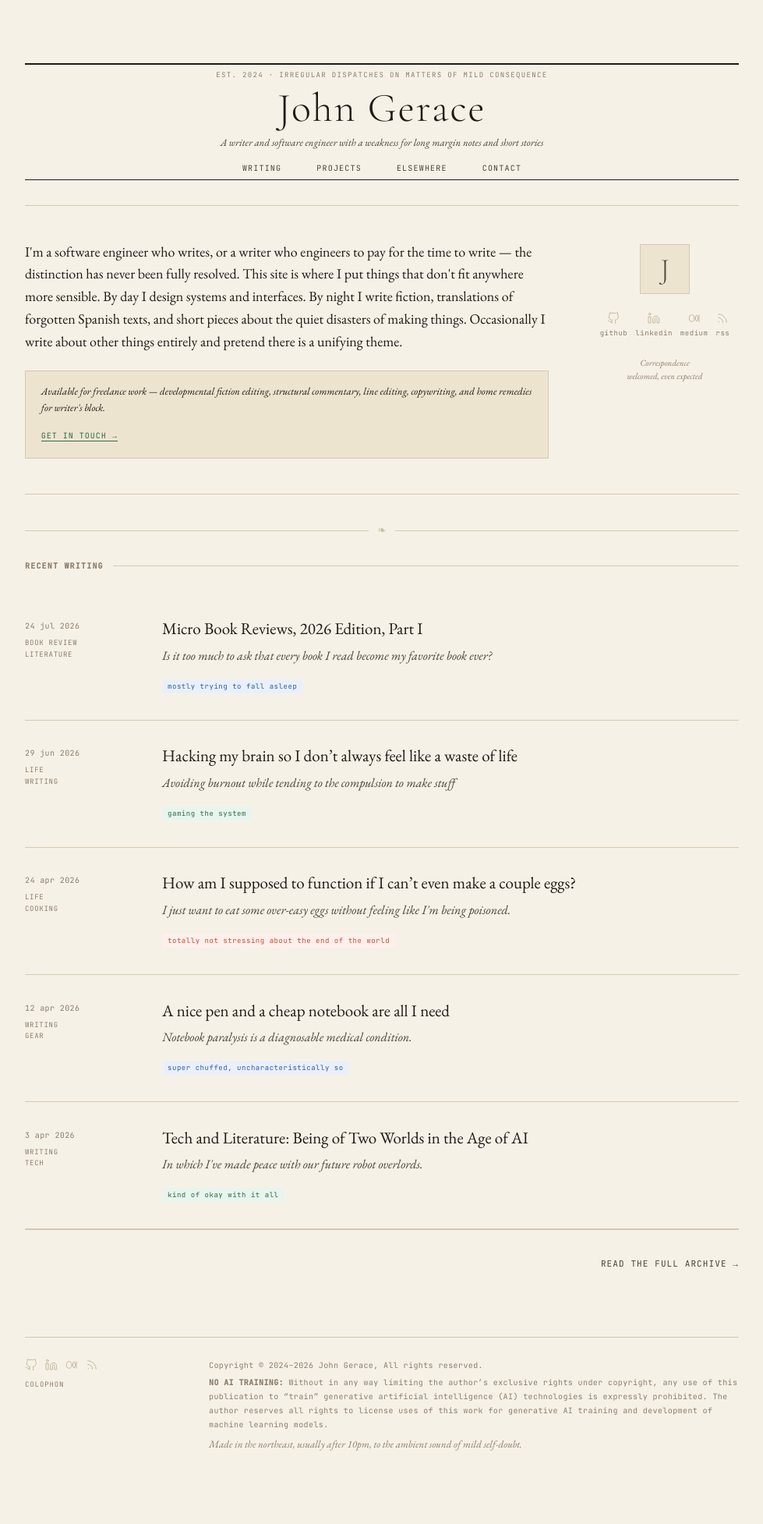
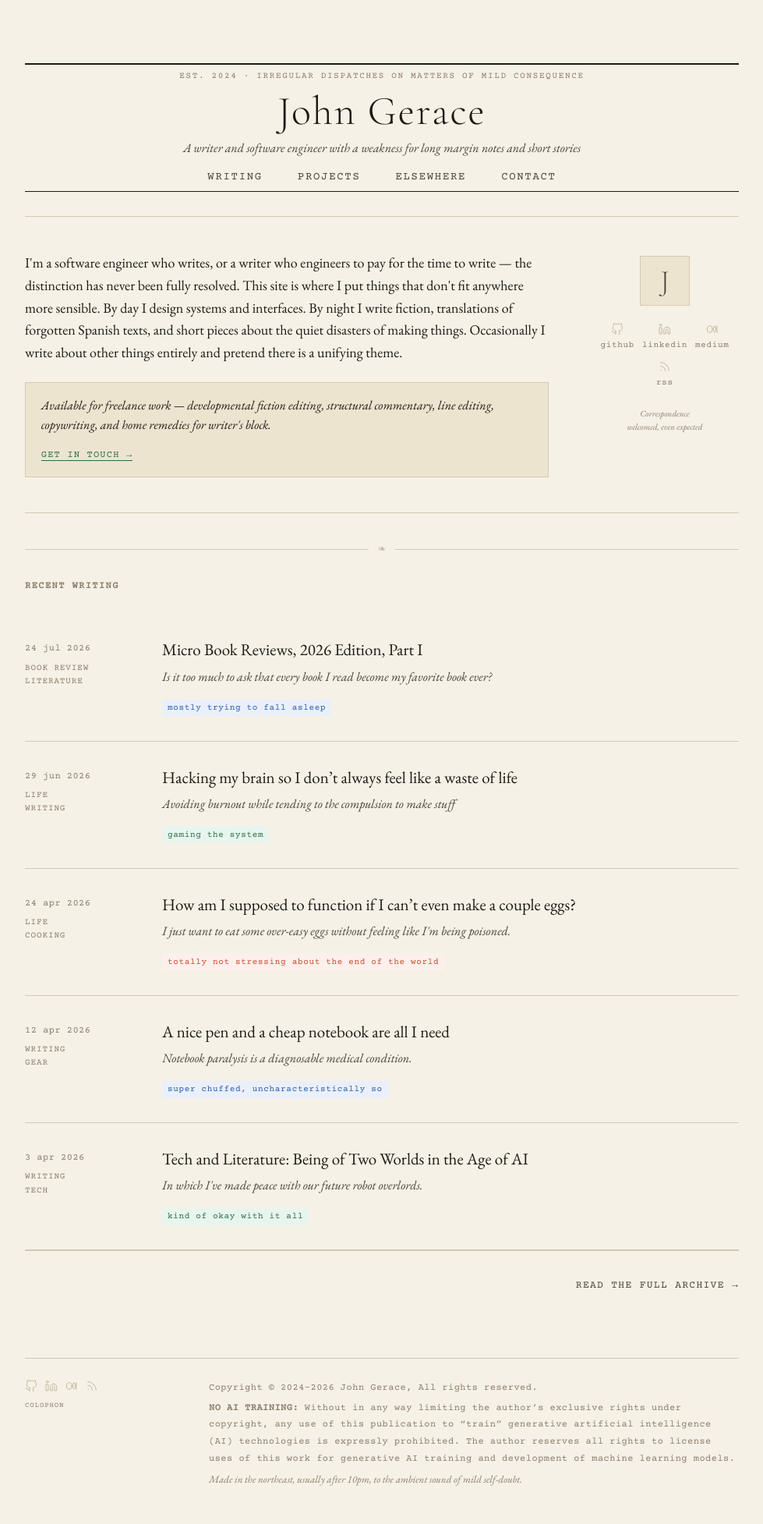
Before and after one commit to jgerace/jgerace.github.io, a Jekyll site: the page built from index.html, in a window 1280 px wide. Shown: the whole page at 78% size, without its empty margins (150-1129 px from the left). Built offline with Jekyll 4.4.1, drawn with Linux system fonts in a browser that asks for light colours; before the commit the page ends 1908 px from its top, so only the background shows below that.

Commit message:
Larger font, Jetbrains Mono -> Courier Prime (#18)

```diff
--- a/_sass/_base.scss
+++ b/_sass/_base.scss
@@ -1,6 +1,6 @@
 // _sass/_base.scss
 
-@import url('https://fonts.googleapis.com/css2?family=EB+Garamond:ital,wght@0,400;0,500;1,400;1,500&family=Cormorant+Garamond:ital,wght@0,300;0,400;1,300;1,400&family=JetBrains+Mono:wght@400;500&display=swap');
+@import url('https://fonts.googleapis.com/css2?family=EB+Garamond:ital,wght@0,400;0,500;1,400;1,500&family=Cormorant+Garamond:ital,wght@0,300;0,400;1,300;1,400&family=Courier+Prime:wght@400;500&display=swap');
 
 *, *::before, *::after {
   box-sizing: border-box;
@@ -80,7 +80,7 @@ body {
 
 .section-label {
   font-family: $font-mono;
-  font-size: 10px;
+  font-size: 12px;
   letter-spacing: 0.12em;
   color: $ink-soft;
   text-transform: uppercase;
@@ -93,7 +93,7 @@ body {
     content: '';
     flex: 1;
     height: 0.5px;
-    background: $rule;
+    // background: $rule;
   }
 }
 
@@ -101,7 +101,7 @@ body {
 .mood-chip {
   display: inline-block;
   font-family: $font-mono;
-  font-size: 9px;
+  font-size: 11px;
   letter-spacing: 0.06em;
   padding: 2px 7px;
   border-radius: 1px;
@@ -161,7 +161,7 @@ body {
 
   &__copyright {
     font-family: $font-mono;
-    font-size: 10px;
+    font-size: 12px;
     letter-spacing: 0.04em;
     color: $ink-soft;
     font-style: normal;
--- a/_sass/_layout.scss
+++ b/_sass/_layout.scss
@@ -118,7 +118,7 @@
 
   &__label {
     font-family: $font-mono;
-    font-size: 9px;
+    font-size: 11px;
     letter-spacing: 0.06em;
     color: $ink-soft;
   }
@@ -149,7 +149,7 @@
   background: $paper-dark;
 
   p {
-    font-size: 13px;
+    font-size: 16px;
     font-style: italic;
     color: $ink-mid;
     margin: 0 0 8px;
@@ -158,7 +158,7 @@
 
   a {
     font-family: $font-mono;
-    font-size: 10px;
+    font-size: 12px;
     letter-spacing: 0.1em;
     text-transform: uppercase;
     color: $pop-green;
@@ -190,7 +190,7 @@
 
   &__date {
     font-family: $font-mono;
-    font-size: 10px;
+    font-size: 12px;
     color: $ink-soft;
     letter-spacing: 0.04em;
     display: block;
@@ -199,7 +199,7 @@
 
   &__tag {
     font-family: $font-mono;
-    font-size: 9px;
+    font-size: 11px;
     color: $ink-soft;
     letter-spacing: 0.08em;
     display: block;
@@ -260,7 +260,7 @@
 
   a {
     font-family: $font-mono;
-    font-size: 11px;
+    font-size: 13px;
     letter-spacing: 0.1em;
     text-transform: uppercase;
     color: $ink-mid;
--- a/_sass/_masthead.scss
+++ b/_sass/_masthead.scss
@@ -23,7 +23,7 @@
 
   &__volume {
     font-family: $font-mono;
-    font-size: 9px;
+    font-size: 11px;
     letter-spacing: 0.15em;
     color: $ink-soft;
     text-transform: uppercase;
@@ -45,7 +45,7 @@
   }
 
   &__subtitle {
-    font-size: 13px;
+    font-size: 16px;
     font-style: italic;
     color: $ink-mid;
     margin: 0;
@@ -60,7 +60,7 @@
 
     a {
       font-family: $font-mono;
-      font-size: 10px;
+      font-size: 14px;
       letter-spacing: 0.12em;
       text-transform: uppercase;
       color: $ink-mid;
--- a/_sass/_post.scss
+++ b/_sass/_post.scss
@@ -10,7 +10,7 @@
 
   &__meta {
     font-family: $font-mono;
-    font-size: 9px;
+    font-size: 13px;
     letter-spacing: 0.14em;
     color: $ink-soft;
     text-transform: uppercase;
@@ -38,7 +38,7 @@
 
   &__byline {
     font-family: $font-mono;
-    font-size: 9px;
+    font-size: 13px;
     letter-spacing: 0.1em;
     color: $ink-soft;
     text-transform: uppercase;
@@ -68,7 +68,7 @@
   }
 
   cite {
-    font-size: 11px;
+    font-size: 15px;
     color: $ink-soft;
     font-style: normal;
     font-family: $font-mono;
@@ -150,7 +150,7 @@
   }
 
   h3 {
-    font-size: 15px;
+    font-size: 17px;
     font-weight: 400;
     letter-spacing: 0.12em;
     text-transform: uppercase;
@@ -509,7 +509,7 @@
 
   &__tag {
     font-family: $font-mono;
-    font-size: 9px;
+    font-size: 11px;
     letter-spacing: 0.08em;
     text-transform: uppercase;
     color: $ink-soft;
@@ -526,7 +526,7 @@
 
     a {
       font-family: $font-mono;
-      font-size: 10px;
+      font-size: 12px;
       letter-spacing: 0.08em;
       color: $ink-soft;
       text-decoration: none;
--- a/_sass/_variables.scss
+++ b/_sass/_variables.scss
@@ -3,7 +3,7 @@
 // ── Typography ──────────────────────────────────────────
 $font-serif:      'EB Garamond', Georgia, serif;
 $font-display:    'Cormorant Garamond', Georgia, serif;
-$font-mono:       'JetBrains Mono', 'Courier New', monospace;
+$font-mono:       'Courier Prime', 'Courier New', monospace;
 
 // ── Colour palette ──────────────────────────────────────
 $paper:           #f6f1e7;
```
Also changed, not shown: colophon.md (+1 -1 lines).
